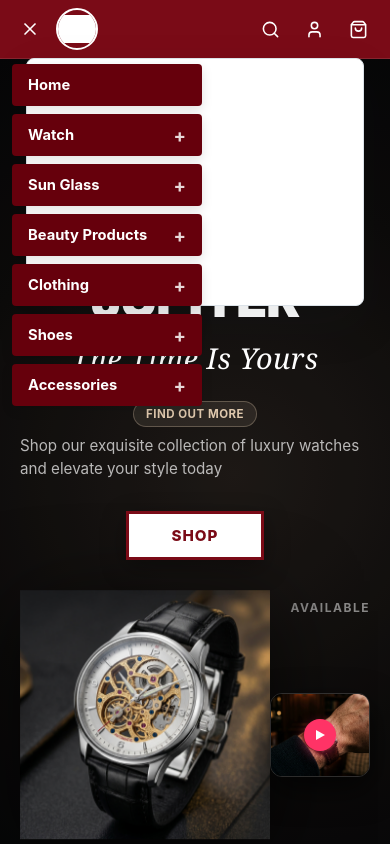
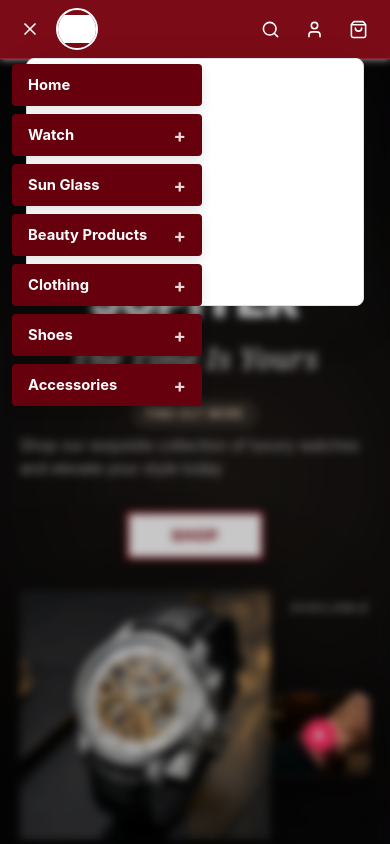
Before and after one commit to Tanvir-shahriar/mern-ecommerce, a React (Vite) app in the folder client/: page / in a window 390 px wide. Both pictures are taken after a click on the button 30 px from the left and 29 px from the top of the page. Shown: the top 844 px of the page. Built offline with nearby package versions, Linux system fonts and the light colour scheme; no server answers; grey boxes are pictures that could not be loaded.

Commit message:
feat: implement main site layout component with responsive navigation and associated styles

```diff
--- a/client/src/components/Layout.jsx
+++ b/client/src/components/Layout.jsx
@@ -35,6 +35,7 @@ export const Layout = () => {
 
   return (
     <div className="site-shell">
+      {open && <div className="menu-backdrop" onClick={() => setOpen(false)} />}
       <header className="site-header">
         <div className="header-inner">
           <div className="brand-group">
--- a/client/src/styles/styles.css
+++ b/client/src/styles/styles.css
@@ -4339,3 +4339,26 @@ textarea:focus {
   font-weight: 700;
   color: rgba(255, 255, 255, 0.85);
 }
+
+/* Page Blur Backdrop on Hamburger Menu Active */
+.menu-backdrop {
+  position: fixed;
+  top: 0;
+  left: 0;
+  width: 100vw;
+  height: 100vh;
+  background: rgba(0, 0, 0, 0.22);
+  backdrop-filter: blur(4px);
+  -webkit-backdrop-filter: blur(4px);
+  z-index: 15; /* Behind sticky header (z-index 20) but above page content */
+  animation: fade-in-backdrop 0.2s ease-out both;
+}
+
+@keyframes fade-in-backdrop {
+  from {
+    opacity: 0;
+  }
+  to {
+    opacity: 1;
+  }
+}
```
